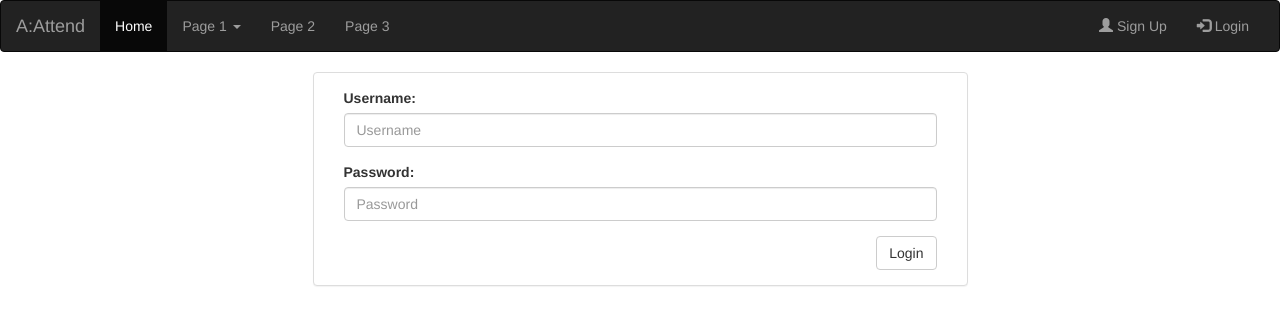
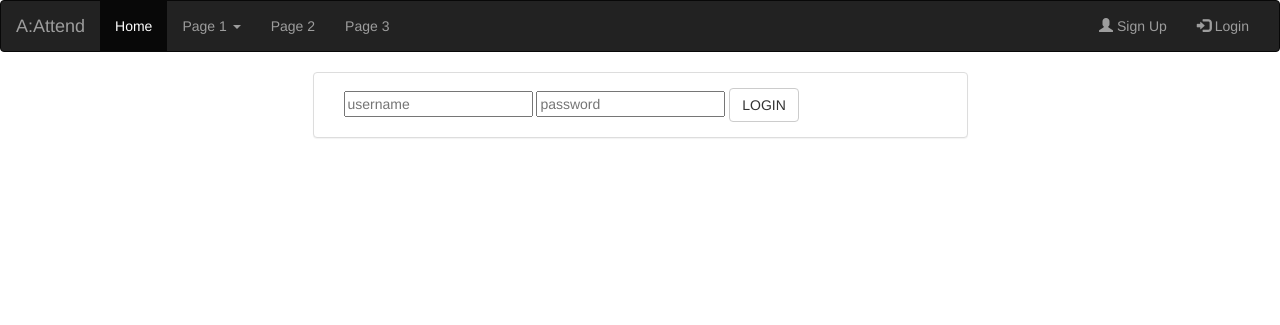
Before and after one commit to matijaklj/local_hack_day, a Flask app: page /login in a window 1280 px wide. Shown: the top 325 px of the page. Run offline with Flask 2, Linux system fonts and the light colour scheme; some libraries are stand-ins or nearby versions.

Commit message:
Login working.

```diff
--- a/app/main.py
+++ b/app/main.py
@@ -43,11 +43,11 @@ def login():
 
     # Login authentication
     if request.method == 'POST':
-        post_request = json.loads(request.data.decode())
-        user = post_request.get('data')
-        login_user = user.get("username")
-        login_password = user.get("password")
+        login_user = request.form.get('data.username', type=str)
+        login_password = request.form.get('data.password', type=str)
 
+        print login_password
+        print login_user
         # make query to db
         user_q = User.query.filter(
             User.username  == str(login_user)).first()
@@ -58,17 +58,22 @@ def login():
 
                 error = 'You shall not pass'
                 response['message'] = error
+                print "Here1"
+                return render_template("login.html", response=response)
             else:
                 response['message'] = "OK"
                 response['success'] = True
+                # Load index
+                print "Here2"
+                return render_template("index.html", response=response)
         else:
+            print "Here3"
             response['message'] = 'User does not exist'
+            return render_template("login.html", response=response)
 
-        # Load index
-        return render_template("index.html")
-
+    print "Here4"
     # Get request, load login
-    return render_template("login.html")
+    return render_template("login.html", response=response)
 
 @app.route("/index", methods=["POST", "GET"])
 def index():
@@ -80,6 +85,7 @@ def index():
 
     # Login authentication
     if request.method == 'POST':
+        print "We are in index post"
         post_request = json.loads(request.data.decode())
         user = post_request.get('data')
         login_user = user.get("username")
--- a/app/static/js/app.js
+++ b/app/static/js/app.js
@@ -7,11 +7,8 @@ app.config(
 	    when("/index", {
 	        templateUrl: "/static/templates/index.html"
 	    }).
-	    when("/login", {
-	        templateUrl: "/static/templates/login.html"
-	    }).
 	    otherwise({
-	    	redirectTo : "/login"
+	    	redirectTo : "/index"
 	    });
 	}
 );
@@ -26,7 +23,8 @@ app.config(['$qProvider', function ($qProvider) {
     $qProvider.errorOnUnhandledRejections(false);
 }]);
 
-app.controller('loginPageController', [
+
+app.controller('indexPageController', [
 	'$scope', '$http', '$location', '$rootScope',
 	function($scope, $http, $location, $rootScope) {
 
@@ -44,25 +42,3 @@ app.controller('loginPageController', [
     			console.log("No success");
   	})};
 }]);
-
-
-app.controller('indexPageController', [
-	'$scope', '$http', '$location', '$rootScope',
-	function($scope, $http, $location, $rootScope) {
-
-	$scope.base_url =
-	  		'http://' + document.domain + ':' + location.port
-	var url = $scope.base_url + '/index'
-
-	$scope.login =  function(user) {
-        console.log(user.username);
-        $http.post(url, { 'data': user }).then(
-			function(response) {
-				console.log(response.data.message);
-				console.log("FUCK YOU");
-				$window.location.href = '/index.html';
-			},
-			function(response) {
-    			console.log("No success");
-  	})};
-}]);
--- a/app/static/templates/login.html
+++ b/app/static/templates/login.html
@@ -1,6 +1,6 @@
 <!doctype html>
 <!DOCTYPE html>
-<html ng-app="a_atendance">
+<html>
 <head>
 	<meta charset="utf-8">
 	<meta http-equiv="X-UA-Compatible" content="IE=edge">
@@ -19,7 +19,7 @@
     <script type="text/javascript" src="../static/js/angular-route.js"></script>
 
 </head>
-<body ng-controller="loginPageController">
+<body>
     <nav class="navbar navbar-inverse">
         <div class="container-fluid">
             <div class="navbar-header">
@@ -56,15 +56,11 @@
     <div class="row">
         <div class="panel panel-default col-lg-6 col-lg-offset-3 col-md-8 col-md-offset-2 col-sm-12 col-xs-12">
             <div class="panel-body">
-                <div class="form-group">
-                    <label for="usr">Username:</label>
-                    <input type="text" class="form-control" placeholder="Username" ng-model="user.username">
-                </div>
-                <div class="form-group">
-                    <label for="psw">Password:</label>
-                    <input type="password" class="form-control" placeholder="Password"  ng-model="user.password">
-                </div>
-                <button type="button" class="btn btn-default pull-right" ng-click="login(user)">Login</button>
+                <form class="login-form" method="post">
+                    <input type="text" name="data.username" placeholder="username" value/>
+                    <input name="data.password" type="password" placeholder="password"/>
+                    <button class="btn btn-default" type="submit">LOGIN</button>
+                </form>
             </div>
 
         </div>
```
